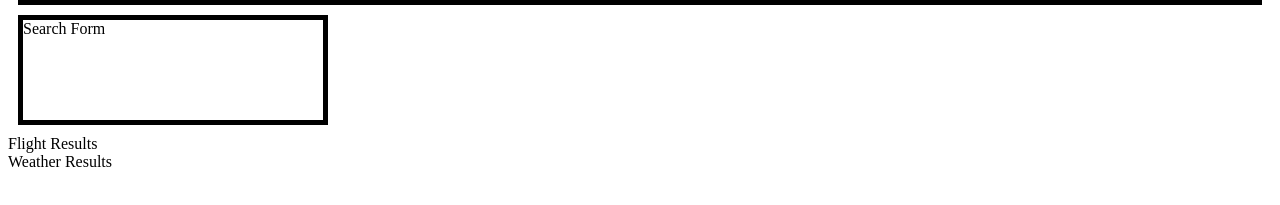
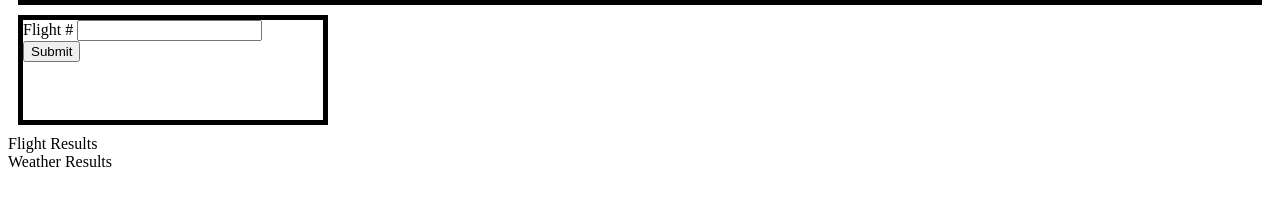
Before and after one commit to AdamJohnson92/Rainy-Day-Flightz, a plain HTML site: page index.html in a window 1280 px wide. Shown: the part 95-300 px from the top of the page. Drawn offline with Linux system fonts and the light colour scheme.

Commit message:
added search bar with label and a submit button

```diff
--- a/index.html
+++ b/index.html
@@ -12,9 +12,11 @@
         <h1> Rainy Day Flightz</h1>
     </header>
     <main>
-        <div id="searchBar">
-            Search Form
-        </div>
+        <form id="searchBar">
+            <label for="fname"> Flight #</label>
+            <input type="text">
+            <input type="submit">
+        </form>
         <div id="flightResults"> Flight Results</div>
         <div id="weatherResults"> Weather Results</div>
     </main>
```
